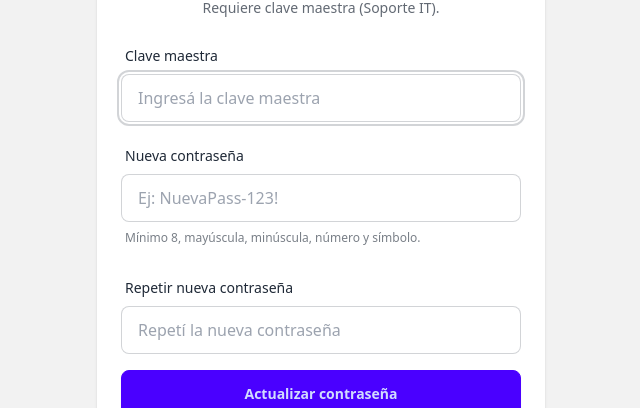
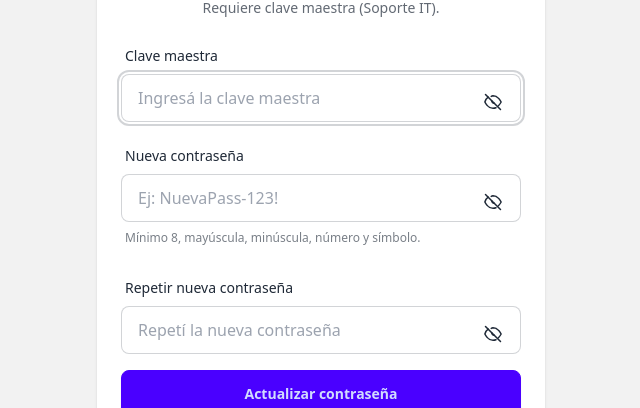
Before and after one commit to FacuMa02/SOLaR-Chain, a React (Vite) app in the folder frontend/: page /recover in a window 1280 px wide. Shown: the part 190-598 px from the top of the page, without its empty margins (319-959 px from the left). Built offline with nearby package versions, Linux system fonts and the light colour scheme; no server answers.

Commit message:
Ajustes: incorporacion de etapas faltantes, darkMode en dashboard, márgenes en Topbar y visibilidad de claves en recuperación

```diff
--- a/frontend/src/components/Topbar.jsx
+++ b/frontend/src/components/Topbar.jsx
@@ -2,7 +2,8 @@ import { NavLink } from "react-router-dom";
 import { useState, useEffect } from "react";
 
 function tabClass({ isActive }) {
-  return `tab tab-bordered ${isActive ? "tab-active" : ""}`;
+  return `tab tab-bordered h-auto py-2 leading-tight ${isActive ? "tab-active" : ""}`;
+
 }
 
 export default function Topbar({ onLogout }) {
@@ -15,16 +16,25 @@ export default function Topbar({ onLogout }) {
     return localStorage.getItem("solar_text") === "large";
   });
 
-  // --- EFECTOS PARA APLICAR LOS CAMBIOS ---
+
+// --- EFECTOS PARA APLICAR LOS CAMBIOS ---
   useEffect(() => {
     const theme = isDarkMode ? "dark" : "light";
-    // Esto cambia el tema de DaisyUI en toda la app al instante
+
+    // 1. Cambia el tema de DaisyUI
     document.documentElement.setAttribute("data-theme", theme);
+
+    // 2. Le avisa a Tailwind en toda la app
+    if (isDarkMode) {
+      document.documentElement.classList.add("dark");
+    } else {
+      document.documentElement.classList.remove("dark");
+    }
+
     localStorage.setItem("solar_theme", theme);
   }, [isDarkMode]);
+  useEffect(() => {
 
-  useEffect(() => {
-    // Cambiando el fontSize de la etiqueta html base, Tailwind escala automáticamente todos los 'rem'
     if (isLargeText) {
       document.documentElement.style.fontSize = "18px"; // Modo Grande
       localStorage.setItem("solar_text", "large");
--- a/frontend/src/data/stages.js
+++ b/frontend/src/data/stages.js
@@ -3,5 +3,7 @@ export const STAGES = [
   "Molienda",
   "Batido",
   "Centrifugado",
+  "Decantado",
+  "Analisis",
   "Almacenamiento",
 ];
--- a/frontend/src/pages/Recover.jsx
+++ b/frontend/src/pages/Recover.jsx
@@ -1,6 +1,57 @@
 import { useState } from "react";
 import { Link, useNavigate } from "react-router-dom";
 import { recover as apiRecover } from "../services/authService";
+
+
+function EyeIcon(props) {
+  return (
+    <svg viewBox="0 0 24 24" fill="none" aria-hidden="true" {...props}>
+      <path
+        d="M2.25 12s3.75-7.5 9.75-7.5S21.75 12 21.75 12s-3.75 7.5-9.75 7.5S2.25 12 2.25 12Z"
+        stroke="currentColor"
+        strokeWidth="1.8"
+        strokeLinecap="round"
+        strokeLinejoin="round"
+      />
+      <path
+        d="M12 15.375A3.375 3.375 0 1 0 12 8.625a3.375 3.375 0 0 0 0 6.75Z"
+        stroke="currentColor"
+        strokeWidth="1.8"
+        strokeLinecap="round"
+        strokeLinejoin="round"
+      />
+    </svg>
+  );
+}
+
+function EyeOffIcon(props) {
+  return (
+    <svg viewBox="0 0 24 24" fill="none" aria-hidden="true" {...props}>
+      <path d="M3 3l18 18" stroke="currentColor" strokeWidth="1.8" strokeLinecap="round" />
+      <path
+        d="M10.477 10.48A3.375 3.375 0 0 0 13.52 13.52"
+        stroke="currentColor"
+        strokeWidth="1.8"
+        strokeLinecap="round"
+        strokeLinejoin="round"
+      />
+      <path
+        d="M9.88 5.25A10.63 10.63 0 0 1 12 4.5c6 0 9.75 7.5 9.75 7.5a18.1 18.1 0 0 1-3.243 4.493"
+        stroke="currentColor"
+        strokeWidth="1.8"
+        strokeLinecap="round"
+        strokeLinejoin="round"
+      />
+      <path
+        d="M6.19 6.19C3.484 8.057 2.25 12 2.25 12s3.75 7.5 9.75 7.5c1.3 0 2.512-.22 3.62-.62"
+        stroke="currentColor"
+        strokeWidth="1.8"
+        strokeLinecap="round"
+        strokeLinejoin="round"
+      />
+    </svg>
+  );
+}
 
 function strongPassword(p) {
   return (
@@ -20,9 +71,13 @@ export default function Recover({ toast }) {
   const [p2, setP2] = useState("");
   const [loading, setLoading] = useState(false);
 
+  // Estados para visibilidad (Default: false -> Clave oculta)
+  const [showMaster, setShowMaster] = useState(false);
+  const [showP1, setShowP1] = useState(false);
+  const [showP2, setShowP2] = useState(false);
+
   async function submit(e) {
     e.preventDefault();
-
     if (p1 !== p2) return toast.error("Las contraseñas no coinciden.");
     if (!strongPassword(p1))
       return toast.error("Contraseña débil: mínimo 8, mayúscula, minúscula, número y símbolo.");
@@ -48,31 +103,52 @@ export default function Recover({ toast }) {
         </div>
 
         <form onSubmit={submit} className="space-y-4">
+
+          {/* CLAVE MAESTRA */}
           <div className="form-control">
             <label className="label">
               <span className="label-text">Clave maestra</span>
             </label>
+            <div className="relative">
               <input
-              className="input input-bordered"
-              type="password"
+                className="input input-bordered w-full pr-12"
+                type={showMaster ? "text" : "password"}
                 value={masterKey}
                 onChange={(e) => setMasterKey(e.target.value)}
                 placeholder="Ingresá la clave maestra"
                 autoFocus
               />
+              <button
+                type="button"
+                className="btn btn-ghost btn-square absolute right-1 top-1"
+                onClick={() => setShowMaster(!showMaster)}
+              >
+                {showMaster ? <EyeIcon className="w-5 h-5" /> : <EyeOffIcon className="w-5 h-5" />}
+              </button>
+            </div>
           </div>
 
+          {/* NUEVA CONTRASEÑA */}
           <div className="form-control">
             <label className="label">
               <span className="label-text">Nueva contraseña</span>
             </label>
+            <div className="relative">
               <input
-              className="input input-bordered"
-              type="password"
+                className="input input-bordered w-full pr-12"
+                type={showP1 ? "text" : "password"}
                 value={p1}
                 onChange={(e) => setP1(e.target.value)}
                 placeholder="Ej: NuevaPass-123!"
               />
+              <button
+                type="button"
+                className="btn btn-ghost btn-square absolute right-1 top-1"
+                onClick={() => setShowP1(!showP1)}
+              >
+                {showP1 ? <EyeIcon className="w-5 h-5" /> : <EyeOffIcon className="w-5 h-5" />}
+              </button>
+            </div>
             <label className="label">
               <span className="label-text-alt text-base-content/60">
                 Mínimo 8, mayúscula, minúscula, número y símbolo.
@@ -80,17 +156,27 @@ export default function Recover({ toast }) {
             </label>
           </div>
 
+          {/* REPETIR CONTRASEÑA */}
           <div className="form-control">
             <label className="label">
               <span className="label-text">Repetir nueva contraseña</span>
             </label>
+            <div className="relative">
               <input
-              className="input input-bordered"
-              type="password"
+                className="input input-bordered w-full pr-12"
+                type={showP2 ? "text" : "password"}
                 value={p2}
                 onChange={(e) => setP2(e.target.value)}
                 placeholder="Repetí la nueva contraseña"
               />
+              <button
+                type="button"
+                className="btn btn-ghost btn-square absolute right-1 top-1"
+                onClick={() => setShowP2(!showP2)}
+              >
+                {showP2 ? <EyeIcon className="w-5 h-5" /> : <EyeOffIcon className="w-5 h-5" />}
+              </button>
+            </div>
           </div>
 
           <button className="btn btn-primary w-full" disabled={loading}>
```
Also changed, not shown: frontend/src/pages/DashboardAnaliticas.jsx (+34 -38 lines), 1 other file (tests, documents, lock files or other folders). Lines whose indentation alone changed are shown as unchanged.
